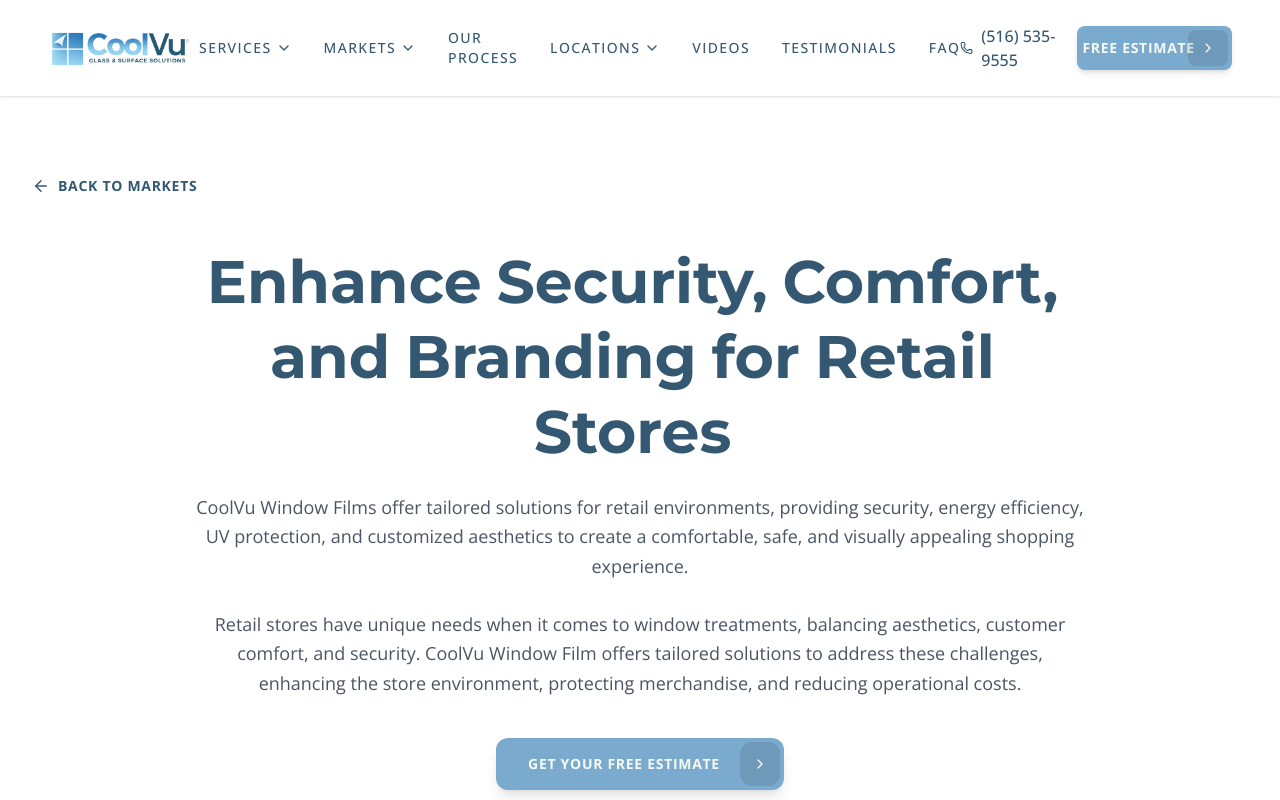
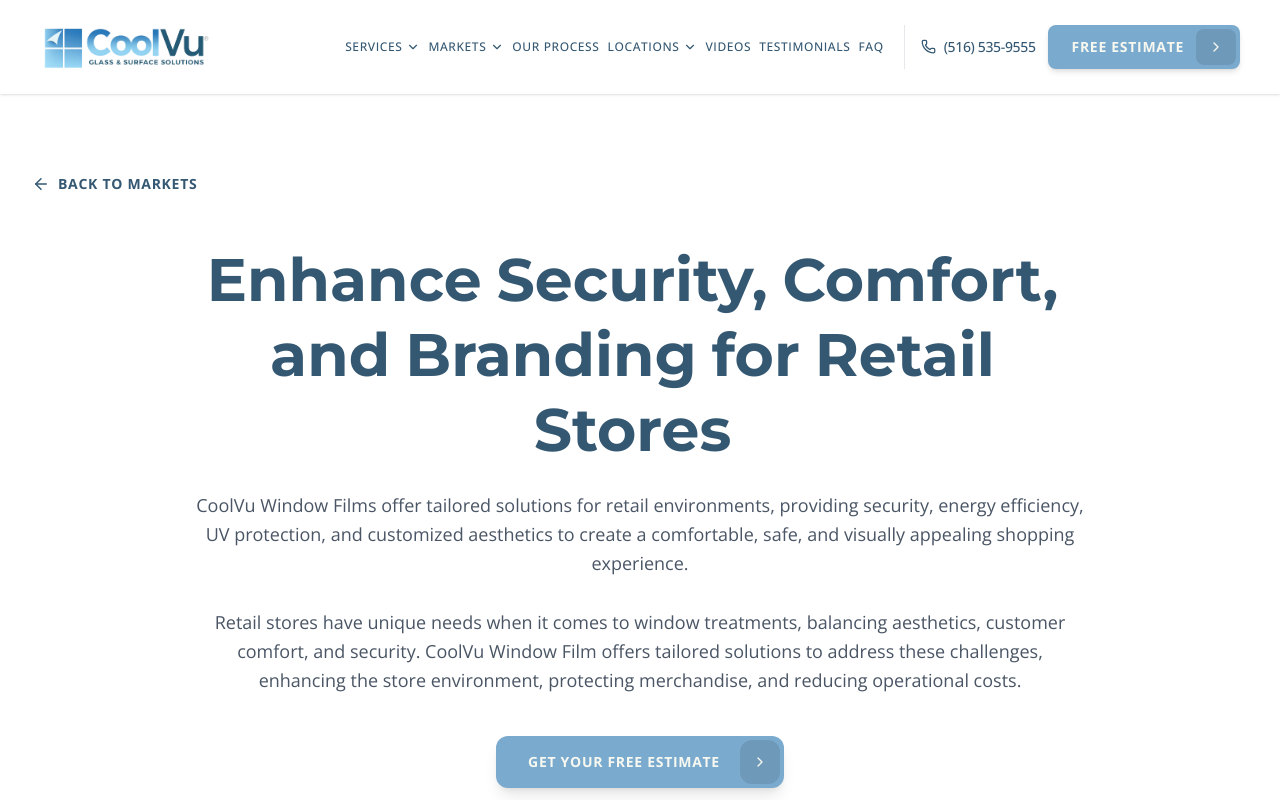
Before and after one commit to pjs8875/CoolVu, a Next.js app: page /markets/retail in a window 1280 px wide. Shown: the top 800 px of the page. Built offline with nearby package versions, Linux system fonts and the light colour scheme.

Commit message:
Refactor Hero and Navbar components for improved layout and responsiveness. Update Hero content structure, enhance accessibility, and streamline Navbar dropdown functionality with new menu items and styling adjustments.

```diff
--- a/components/Hero.tsx
+++ b/components/Hero.tsx
@@ -1,8 +1,7 @@
 "use client";
 
-import Link from "next/link";
 import Image from "next/image";
-import { Phone, Star } from "lucide-react";
+import { Star } from "lucide-react";
 import { AnimatedButton } from "@/components/ui/animated-button";
 
 import { BlurText } from "@/components/ui/blur-text";
@@ -17,11 +16,11 @@ export default function Hero() {
         {/* Frame Container */}
         <div className="relative w-full h-full rounded-2xl md:rounded-3xl overflow-hidden bg-coolvu-dark-blue text-white shadow-2xl">
 
-        {/* Navbar */}
+        {/* Navbar — above hero overlay so logo/controls are never covered */}
         <Navbar isTransparent={true} />
 
-        {/* Hero Content */}
-        <div className="absolute inset-0 z-20 flex flex-col items-start justify-center p-6 md:p-16 text-left">
+        {/* Hero Content: outer padding clears navbar+logo; inner flex-1 centers only in space below that (no pull-up on md+) */}
+        <div className="absolute inset-0 z-10 flex flex-col px-6 pb-8 pt-24 text-left sm:pt-28 md:px-16 md:pb-12 md:pt-32 lg:pt-36">
           {/* Background Video with Overlay */}
           <div className="absolute inset-0 z-[-1] overflow-hidden">
             <video
@@ -36,41 +35,43 @@ export default function Hero() {
             <div className="absolute inset-0 bg-black/40"></div>
           </div>
 
-          <div className="max-w-7xl w-full mx-auto flex flex-col items-start mt-32 md:mt-0 px-4">
+          <div className="relative flex min-h-0 flex-1 flex-col justify-center py-6 sm:py-8">
+          <div className="max-w-7xl w-full mx-auto flex flex-col items-start px-4">
+            <BlurText
+              text="Premium Window Film & Surface Solutions"
+              as="h1"
+              className="text-3xl sm:text-4xl md:text-6xl lg:text-7xl font-bold font-heading leading-tight mb-3 md:mb-4 text-white drop-shadow-md uppercase tracking-wide max-w-4xl"
+            />
 
-            {/* Google Reviews Badge */}
-            <div className="flex items-center gap-3 bg-white/10 backdrop-blur-md border border-white/20 rounded-full px-4 py-2 mb-6 shadow-lg">
+            {/* Below headline so it never sits in the logo / tagline band */}
+            <div className="mb-6 inline-flex w-fit max-w-full shrink-0 items-center gap-2 rounded-full border border-white/20 bg-white/10 px-3 py-2 shadow-lg backdrop-blur-md sm:gap-3 sm:px-4">
               <Image
                 src="/google-logo.png"
                 alt="Google"
                 width={20}
                 height={20}
-                className="w-5 h-5 object-contain"
+                className="h-5 w-5 shrink-0 object-contain"
               />
-              <div className="flex gap-0.5">
+              <div className="flex shrink-0 gap-0.5">
                 {[...Array(5)].map((_, i) => (
-                  <Star key={i} className="w-4 h-4 fill-[#F97316] text-[#F97316]" />
+                  <Star key={i} className="h-4 w-4 fill-[#F97316] text-[#F97316]" />
                 ))}
               </div>
-              <span className="text-white font-sans text-sm font-medium tracking-wide">
+              <span className="whitespace-nowrap font-sans text-sm font-medium tracking-wide text-white">
                 5.0 Stars
               </span>
             </div>
 
             <BlurText
-              text="Premium Window Film & Surface Solutions"
-              as="h1"
-              className="text-3xl sm:text-4xl md:text-6xl lg:text-7xl font-bold font-heading leading-tight mb-3 md:mb-4 text-white drop-shadow-md uppercase tracking-wide max-w-4xl"
+              text="Enhance Security, Comfort & Lower Energy Costs for Residential, Commercial, Educational, Healthcare & Government Facilities"
+              as="p"
+              className="text-base sm:text-lg md:text-2xl font-sans text-coolvu-light-blue max-w-3xl text-left mb-6 md:mb-8 drop-shadow-sm font-medium"
+              delay={80}
             />
-          <BlurText
-            text="Enhance Security, Comfort & Lower Energy Costs for Residential, Commercial, Educational, Healthcare & Government Facilities"
-            as="p"
-            className="text-base sm:text-lg md:text-2xl font-sans text-coolvu-light-blue max-w-3xl text-left mb-6 md:mb-8 drop-shadow-sm font-medium"
-            delay={80}
-          />
             <AnimatedButton href="?contact=true" className="bg-coolvu-medium-blue hover:bg-coolvu-light-blue text-coolvu-off-white px-6 py-3 md:px-8 md:py-4 font-sans font-bold text-xs md:text-sm tracking-wider uppercase transition-colors rounded-xl shadow-lg border-none">
               Get Your Free Estimate
             </AnimatedButton>
+          </div>
           </div>
         </div>
 
--- a/components/Navbar.tsx
+++ b/components/Navbar.tsx
@@ -10,6 +10,122 @@ import { locationsData } from "@/lib/locations";
 
 interface NavbarProps {
   isTransparent?: boolean;
+}
+
+type NavMenuItem = { name: string; path: string };
+
+/** Desktop dropdown panel — matches SERVICES / MARKETS reference styling */
+function NavMenuDropdown({
+  id,
+  title,
+  items,
+  isOpen,
+  align = "left",
+  variant = "services",
+}: {
+  id: string;
+  title: string;
+  items: NavMenuItem[];
+  isOpen: boolean;
+  align?: "left" | "center";
+  variant?: "services" | "markets";
+}) {
+  return (
+    <div
+      id={id}
+      role="menu"
+      aria-hidden={!isOpen}
+      className={cn(
+        "absolute top-full z-[70] pt-1.5",
+        align === "left" ? "left-0" : "left-1/2 -translate-x-1/2",
+        isOpen ? "pointer-events-auto" : "pointer-events-none"
+      )}
+    >
+      <div
+        className={cn(
+          "origin-top rounded-xl border border-gray-100 bg-white py-2 shadow-xl ring-1 ring-black/5 transition-[opacity,transform,visibility] duration-200 ease-out",
+          variant === "markets"
+            ? "w-[min(100vw-2rem,20rem)]"
+            : "w-[min(100vw-2rem,16.75rem)]",
+          isOpen
+            ? "visible translate-y-0 opacity-100"
+            : "invisible -translate-y-1 opacity-0"
+        )}
+      >
+        <p className="px-4 pb-1 pt-1 text-[11px] font-bold uppercase tracking-widest text-gray-400">
+          {title.toUpperCase()}
+        </p>
+        <nav
+          className={cn(
+            "mx-3 mb-1 mt-1 overflow-y-auto border-l-2 border-coolvu-medium-blue pl-3 pr-1 custom-scrollbar",
+            variant === "markets"
+              ? "max-h-[min(72vh,26rem)]"
+              : "max-h-[min(70vh,20rem)]"
+          )}
+          aria-label={title}
+        >
+          <ul className="flex flex-col gap-0.5 py-1">
+            {items.map((item) => (
+              <li key={item.path}>
+                <Link
+                  href={item.path}
+                  role="menuitem"
+                  className="block rounded-r-md py-2 pl-1 text-sm font-semibold uppercase tracking-wide text-coolvu-dark-blue transition-colors hover:bg-gray-50 hover:text-coolvu-medium-blue"
+                >
+                  {item.name}
+                </Link>
+              </li>
+            ))}
+          </ul>
+        </nav>
+      </div>
+    </div>
+  );
+}
+
+/** Phone + Free Estimate — beside full nav on lg+; alone on md until lg. */
+function NavPhoneAndCta({
+  isTransparent,
+  withDivider,
+  className,
+}: {
+  isTransparent: boolean;
+  withDivider?: boolean;
+  className?: string;
+}) {
+  return (
+    <div
+      className={cn(
+        "flex shrink-0 items-center gap-2 sm:gap-3",
+        withDivider &&
+          cn(
+            "ml-1 border-l pl-3 sm:ml-2 sm:pl-4",
+            isTransparent ? "border-white/40" : "border-gray-200"
+          ),
+        className
+      )}
+    >
+      <a
+        href="tel:516-535-9555"
+        className={cn(
+          "flex shrink-0 items-center gap-1 whitespace-nowrap font-sans text-[11px] font-medium tabular-nums tracking-tight transition-colors sm:gap-1.5 sm:text-xs lg:text-[11px] xl:gap-2 xl:text-sm",
+          isTransparent
+            ? "text-white hover:text-coolvu-light-blue"
+            : "text-coolvu-dark-blue hover:text-coolvu-medium-blue"
+        )}
+        aria-label="Call CoolVu at (516) 535-9555"
+      >
+        <Phone size={15} className="shrink-0" aria-hidden />
+        <span className="whitespace-nowrap">(516) 535-9555</span>
+      </a>
+      <AnimatedButton
+        href="?contact=true"
+        className="shrink-0 rounded-lg border-none bg-coolvu-medium-blue px-3 py-2 font-sans text-[11px] font-bold uppercase tracking-wider text-coolvu-off-white shadow-md transition-colors hover:bg-coolvu-light-blue sm:px-4 sm:py-2.5 sm:text-xs lg:px-3 lg:py-2 lg:text-[11px] xl:px-6 xl:py-3 xl:text-sm"
+      >
+        Free Estimate
+      </AnimatedButton>
+    </div>
+  );
 }
 
 export default function Navbar({ isTransparent = false }: NavbarProps) {
@@ -41,87 +157,116 @@ export default function Navbar({ isTransparent = false }: NavbarProps) {
   ];
 
   return (
-    <nav className={cn(
-      "top-0 left-0 right-0 z-50 flex items-center justify-between px-4 py-4 md:px-12 md:py-6 transition-colors duration-300",
+    <nav
+      className={cn(
+        "top-0 left-0 right-0 z-[60] isolate flex w-full min-h-[4.5rem] flex-nowrap items-center justify-between gap-2 px-4 py-4 sm:gap-3 md:min-h-[5rem] md:px-6 md:py-5 lg:justify-start lg:gap-4 lg:px-8 lg:py-6 xl:gap-5 xl:px-10 2xl:gap-6 2xl:px-12",
+        "transition-colors duration-300",
         isTransparent ? "absolute bg-transparent text-white" : "relative bg-white text-coolvu-dark-blue shadow-sm"
-    )}>
+      )}
+    >
       {/* Logo */}
-      <div className="flex items-center w-32 md:w-auto">
-        <Link href="/">
+      <div className="relative z-[1] flex w-28 shrink-0 items-center justify-self-start sm:w-32 md:w-auto xl:min-w-0">
+        <Link href="/" className="block shrink-0">
           <Image
             src="/logo.png"
             alt="CoolVu Logo"
             width={180}
             height={60}
-            className="object-contain w-full h-auto"
+            className="h-auto max-h-10 w-auto max-w-[118px] object-contain object-left sm:max-h-11 sm:max-w-[128px] md:max-h-12 md:max-w-[148px] lg:max-h-10 lg:max-w-[124px] xl:max-h-14 xl:max-w-[180px]"
             priority
           />
         </Link>
       </div>
 
-      {/* Desktop Links */}
-      <div className="hidden lg:flex items-center gap-8 font-sans font-medium text-sm tracking-widest uppercase relative">
+      {/* lg+: single-row bar — links + phone + CTA (scrolls horizontally only if viewport is too narrow) */}
+      <div className="relative z-0 hidden min-h-0 min-w-0 flex-1 flex-nowrap items-center justify-end gap-2 lg:flex lg:gap-2 xl:gap-3 2xl:gap-4">
+        <div className="flex min-h-0 min-w-0 flex-1 flex-nowrap items-center justify-end gap-x-1 font-sans text-[10px] font-medium uppercase tracking-tight sm:gap-x-1.5 sm:text-[11px] md:gap-x-2 lg:gap-x-1.5 lg:text-[11px] lg:tracking-wide xl:gap-x-2 xl:text-xs xl:tracking-wider 2xl:gap-x-2.5 2xl:text-sm">
         <div
-          className="relative group"
+          className="relative"
           onMouseEnter={() => setIsServicesOpen(true)}
           onMouseLeave={() => setIsServicesOpen(false)}
         >
-          <button className="flex items-center gap-1 hover:text-coolvu-medium-blue transition-colors py-2 uppercase">
-            SERVICES <ChevronDown size={16} className={cn("transition-transform", isServicesOpen && "rotate-180")} />
+          <button
+            type="button"
+            className={cn(
+              "flex shrink-0 items-center gap-0.5 whitespace-nowrap py-1 uppercase transition-colors lg:gap-1 lg:py-1.5 xl:py-2",
+              isTransparent
+                ? "text-white hover:text-coolvu-light-blue"
+                : "text-coolvu-dark-blue hover:text-coolvu-medium-blue"
+            )}
+            aria-expanded={isServicesOpen}
+            aria-haspopup="true"
+            aria-controls="nav-services-menu"
+          >
+            SERVICES{" "}
+            <ChevronDown size={14} className={cn("shrink-0 transition-transform", isServicesOpen && "rotate-180")} />
           </button>
-
-          {/* Dropdown */}
-          <div className={cn(
-            "absolute top-full left-0 w-64 bg-white shadow-xl rounded-xl border border-gray-100 py-2 transition-all duration-200 transform origin-top",
-            isServicesOpen ? "opacity-100 scale-y-100" : "opacity-0 scale-y-0 pointer-events-none"
-          )}>
-            {services.map((service, index) => (
-              <Link
-                key={index}
-                href={service.path}
-                className="block px-6 py-3 text-sm text-coolvu-dark-blue hover:text-coolvu-medium-blue hover:bg-gray-50 transition-colors uppercase tracking-wider font-semibold"
-              >
-                {service.name}
-              </Link>
-            ))}
-          </div>
+          <NavMenuDropdown
+            id="nav-services-menu"
+            title="Services"
+            items={services}
+            isOpen={isServicesOpen}
+            variant="services"
+          />
         </div>
 
         <div
-          className="relative group"
+          className="relative"
           onMouseEnter={() => setIsMarketsOpen(true)}
           onMouseLeave={() => setIsMarketsOpen(false)}
         >
-          <button className="flex items-center gap-1 hover:text-coolvu-medium-blue transition-colors py-2 uppercase">
-            MARKETS <ChevronDown size={16} className={cn("transition-transform", isMarketsOpen && "rotate-180")} />
+          <button
+            type="button"
+            className={cn(
+              "flex shrink-0 items-center gap-0.5 whitespace-nowrap py-1 uppercase transition-colors lg:gap-1 lg:py-1.5 xl:py-2",
+              isTransparent
+                ? "text-white hover:text-coolvu-light-blue"
+                : "text-coolvu-dark-blue hover:text-coolvu-medium-blue"
+            )}
+            aria-expanded={isMarketsOpen}
+            aria-haspopup="true"
+            aria-controls="nav-markets-menu"
+          >
+            MARKETS{" "}
+            <ChevronDown size={14} className={cn("shrink-0 transition-transform", isMarketsOpen && "rotate-180")} />
           </button>
-
-          {/* Dropdown */}
-          <div className={cn(
-            "absolute top-full left-0 w-64 bg-white shadow-xl rounded-xl border border-gray-100 py-2 transition-all duration-200 transform origin-top",
-            isMarketsOpen ? "opacity-100 scale-y-100" : "opacity-0 scale-y-0 pointer-events-none"
-          )}>
-            {markets.map((market, index) => (
-              <Link
-                key={index}
-                href={market.path}
-                className="block px-6 py-3 text-sm text-coolvu-dark-blue hover:text-coolvu-medium-blue hover:bg-gray-50 transition-colors uppercase tracking-wider font-semibold"
-              >
-                {market.name}
-              </Link>
-            ))}
-          </div>
+          <NavMenuDropdown
+            id="nav-markets-menu"
+            title="Markets"
+            items={markets}
+            isOpen={isMarketsOpen}
+            variant="markets"
+          />
         </div>
 
-        <Link href="/#process" className="hover:text-coolvu-medium-blue transition-colors">Our Process</Link>
+        <Link
+          href="/#process"
+          className={cn(
+            "shrink-0 whitespace-nowrap py-1 transition-colors lg:py-1.5 xl:py-2",
+            isTransparent ? "hover:text-coolvu-light-blue" : "hover:text-coolvu-medium-blue"
+          )}
+        >
+          Our Process
+        </Link>
 
         <div
           className="relative group"
           onMouseEnter={() => setIsLocationsOpen(true)}
           onMouseLeave={() => { setIsLocationsOpen(false); setExpandedState(null); }}
         >
-          <button className="flex items-center gap-1 hover:text-coolvu-medium-blue transition-colors py-2 uppercase">
-            LOCATIONS <ChevronDown size={16} className={cn("transition-transform", isLocationsOpen && "rotate-180")} />
+          <button
+            type="button"
+            className={cn(
+              "flex shrink-0 items-center gap-0.5 whitespace-nowrap py-1 uppercase transition-colors lg:gap-1 lg:py-1.5 xl:py-2",
+              isTransparent
+                ? "text-white hover:text-coolvu-light-blue"
+                : "text-coolvu-dark-blue hover:text-coolvu-medium-blue"
+            )}
+            aria-expanded={isLocationsOpen}
+            aria-haspopup="true"
+          >
+            LOCATIONS{" "}
+            <ChevronDown size={14} className={cn("shrink-0 transition-transform", isLocationsOpen && "rotate-180")} />
           </button>
 
           {/* Dropdown */}
@@ -164,24 +309,46 @@ export default function Navbar({ isTransparent = false }: NavbarProps) {
           </div>
         </div>
 
-        <Link href="/#videos" className="hover:text-coolvu-medium-blue transition-colors">Videos</Link>
-        <Link href="/#testimonials" className="hover:text-coolvu-medium-blue transition-colors">Testimonials</Link>
-        <Link href="/#faq" className="hover:text-coolvu-medium-blue transition-colors">FAQ</Link>
+        <Link
+          href="/#videos"
+          className={cn(
+            "shrink-0 whitespace-nowrap py-1 transition-colors lg:py-1.5 xl:py-2",
+            isTransparent ? "hover:text-coolvu-light-blue" : "hover:text-coolvu-medium-blue"
+          )}
+        >
+          Videos
+        </Link>
+        <Link
+          href="/#testimonials"
+          className={cn(
+            "shrink-0 whitespace-nowrap py-1 transition-colors lg:py-1.5 xl:py-2",
+            isTransparent ? "hover:text-coolvu-light-blue" : "hover:text-coolvu-medium-blue"
+          )}
+        >
+          Testimonials
+        </Link>
+        <Link
+          href="/#faq"
+          className={cn(
+            "shrink-0 whitespace-nowrap py-1 transition-colors lg:py-1.5 xl:py-2",
+            isTransparent ? "hover:text-coolvu-light-blue" : "hover:text-coolvu-medium-blue"
+          )}
+        >
+          FAQ
+        </Link>
         </div>
 
-      {/* Contact & CTA */}
-      <div className="hidden md:flex items-center gap-4">
-        <a href="tel:516-535-9555" className="flex items-center gap-2 font-sans font-medium hover:text-coolvu-medium-blue transition-colors">
-          <Phone size={18} />
-          <span>(516) 535-9555</span>
-        </a>
-          <AnimatedButton href="?contact=true" className="bg-coolvu-medium-blue hover:bg-coolvu-light-blue text-coolvu-off-white px-6 py-3 font-sans font-bold text-sm tracking-wider uppercase transition-colors rounded-lg border-none shadow-md">
-            Free Estimate
-          </AnimatedButton>
+        <NavPhoneAndCta isTransparent={isTransparent} withDivider />
       </div>
 
-      {/* Mobile Menu Button */}
-      <div className="lg:hidden flex items-center gap-4">
+      {/* md–lg: phone + CTA beside logo until full nav appears */}
+      <NavPhoneAndCta
+        isTransparent={isTransparent}
+        className="hidden shrink-0 md:flex lg:hidden"
+      />
+
+      {/* Mobile / compact menu */}
+      <div className="flex items-center gap-3 sm:gap-4 lg:hidden">
         <a href="tel:516-535-9555" className="flex items-center text-coolvu-medium-blue md:hidden">
           <Phone size={24} />
         </a>
@@ -190,35 +357,45 @@ export default function Navbar({ isTransparent = false }: NavbarProps) {
         </button>
       </div>
 
-      {/* Mobile Menu Overlay */}
+      {/* Mobile / tablet menu panel */}
       {isMobileMenuOpen && (
-        <div className="absolute top-full left-0 right-0 bg-white shadow-2xl p-6 flex flex-col gap-4 text-coolvu-dark-blue lg:hidden rounded-b-2xl border-t border-gray-100">
-          <p className="text-xs font-bold text-gray-400 uppercase tracking-widest mb-2">SERVICES</p>
-          <div className="flex flex-col gap-3 pl-2 border-l-2 border-coolvu-medium-blue mb-4">
-            {services.map((service, index) => (
+        <div className="absolute top-full left-0 right-0 flex max-h-[min(85dvh,calc(100dvh-5rem))] flex-col gap-5 overflow-y-auto rounded-b-2xl border-t border-gray-100 bg-white p-6 text-coolvu-dark-blue shadow-2xl lg:hidden">
+          <div>
+            <p className="mb-2 text-[11px] font-bold uppercase tracking-widest text-gray-400">Services</p>
+            <nav className="border-l-2 border-coolvu-medium-blue pl-3" aria-label="Services">
+              <ul className="flex flex-col gap-1">
+                {services.map((service) => (
+                  <li key={service.path}>
                     <Link
-                key={index}
                       href={service.path}
-                className="text-base font-semibold hover:text-coolvu-medium-blue transition-colors uppercase tracking-wider"
+                      className="block py-1.5 text-sm font-semibold uppercase tracking-wide text-coolvu-dark-blue transition-colors hover:text-coolvu-medium-blue"
                       onClick={() => setIsMobileMenuOpen(false)}
                     >
                       {service.name}
                     </Link>
+                  </li>
                 ))}
+              </ul>
+            </nav>
           </div>
 
-          <p className="text-xs font-bold text-gray-400 uppercase tracking-widest mt-2 mb-2">MARKETS</p>
-          <div className="flex flex-col gap-3 pl-2 border-l-2 border-coolvu-medium-blue mb-4">
-            {markets.map((market, index) => (
+          <div>
+            <p className="mb-2 text-[11px] font-bold uppercase tracking-widest text-gray-400">Markets</p>
+            <nav className="border-l-2 border-coolvu-medium-blue pl-3" aria-label="Markets">
+              <ul className="flex flex-col gap-1">
+                {markets.map((market) => (
+                  <li key={market.path}>
                     <Link
-                key={index}
                       href={market.path}
-                className="text-base font-semibold hover:text-coolvu-medium-blue transition-colors uppercase tracking-wider"
+                      className="block py-1.5 text-sm font-semibold uppercase tracking-wide text-coolvu-dark-blue transition-colors hover:text-coolvu-medium-blue"
                       onClick={() => setIsMobileMenuOpen(false)}
                     >
                       {market.name}
                     </Link>
+                  </li>
                 ))}
+              </ul>
+            </nav>
           </div>
 
           <Link href="/#process" onClick={() => setIsMobileMenuOpen(false)} className="text-lg font-bold uppercase tracking-widest hover:text-coolvu-medium-blue">Our Process</Link>
```
Lines whose indentation alone changed are shown as unchanged.
